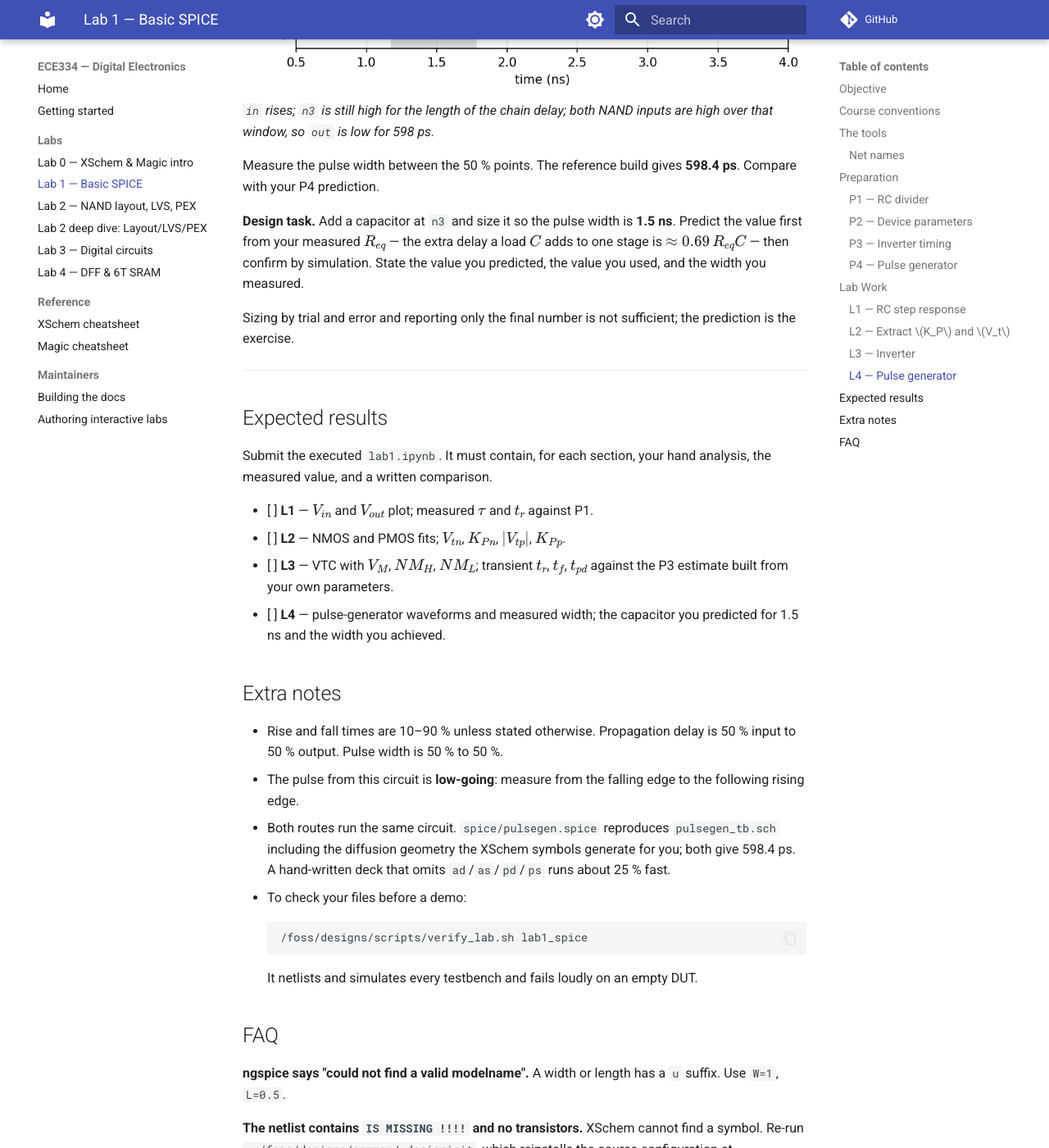
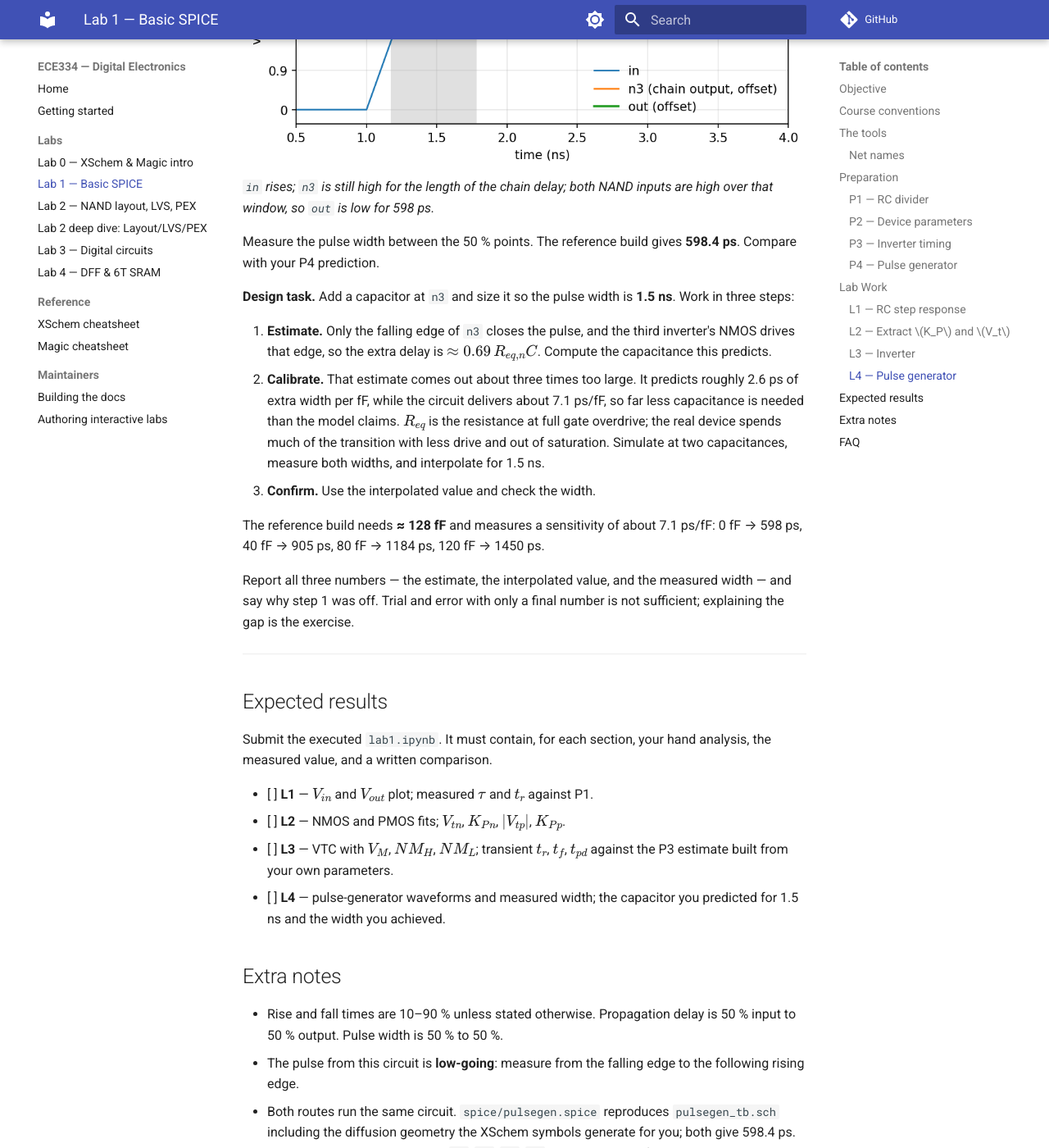
Before and after one commit to uoftasic/ece334-docs, an MkDocs documentation site: the page built from docs/labs/lab1/index.md, in a window 1280 px wide and 1400 px high, scrolled down 10305 px. Shown: the whole window at 82% size. Built offline with MkDocs 1.6.1 and Material for MkDocs 9.7.7, drawn with Linux system fonts in a browser that asks for light colours; comment, search, counter and statistics services are not loaded; some of the changed text lies outside the part shown.

Commit message:
docs(lab1): document the empty-DUT diagnostic

```diff
--- a/docs/labs/lab1/index.md
+++ b/docs/labs/lab1/index.md
@@ -243,9 +243,13 @@ change to move $V_M$ to mid-rail, and what that costs.
 *$t_r = 2619$ ps, $t_f = 1606$ ps, $t_{pd} = 885$ ps with $C_L = 0.2$ pF.*
 
 Substitute your extracted $K_P$ and $V_t$ into the P3 expressions and compare.
-Expect the hand estimate to be optimistic. Account for the gap: velocity
-saturation makes the real device weaker at high $V_{GS}$ than the square law
-predicts, and $R_{eq}$ ignores the output-node diffusion capacitance.
+The reference build gets $t_r = 2801$ ps and $t_f = 1665$ ps by hand against
+2619 ps and 1606 ps simulated — within 7 %, and slightly conservative.
+
+The agreement is that good because $K_P$ came from a real device rather than
+from a datasheet, so the extraction already absorbed most of the short-channel
+behaviour. Say what would happen to the agreement if you fitted $K_P$ over
+0.5–1.0 V instead, and why.
 
 ### L4 — Pulse generator
 
@@ -263,13 +267,25 @@ Measure the pulse width between the 50 % points. The reference build gives
 **598.4 ps**. Compare with your P4 prediction.
 
 **Design task.** Add a capacitor at `n3` and size it so the pulse width is
-**1.5 ns**. Predict the value first from your measured $R_{eq}$ — the extra
-delay a load $C$ adds to one stage is $\approx 0.69\,R_{eq}C$ — then confirm by
-simulation. State the value you predicted, the value you used, and the width you
-measured.
+**1.5 ns**. Work in three steps:
 
-Sizing by trial and error and reporting only the final number is not sufficient;
-the prediction is the exercise.
+1. **Estimate.** Only the falling edge of `n3` closes the pulse, and the third
+   inverter's NMOS drives that edge, so the extra delay is
+   $\approx 0.69\,R_{eq,n}C$. Compute the capacitance this predicts.
+2. **Calibrate.** That estimate comes out about three times too large. It
+   predicts roughly 2.6 ps of extra width per fF, while the circuit delivers
+   about 7.1 ps/fF, so far less capacitance is needed than the model claims.
+   $R_{eq}$ is the resistance at full gate overdrive; the real device spends
+   much of the transition with less drive and out of saturation. Simulate at two
+   capacitances, measure both widths, and interpolate for 1.5 ns.
+3. **Confirm.** Use the interpolated value and check the width.
+
+The reference build needs **≈ 128 fF** and measures a sensitivity of about
+7.1 ps/fF: 0 fF → 598 ps, 40 fF → 905 ps, 80 fF → 1184 ps, 120 fF → 1450 ps.
+
+Report all three numbers — the estimate, the interpolated value, and the
+measured width — and say why step 1 was off. Trial and error with only a final
+number is not sufficient; explaining the gap is the exercise.
 
 ---
 
@@ -311,9 +327,13 @@ XSchem cannot find a symbol. Re-run `. /foss/designs/common/.designinit`, which
 reinstalls the course configuration at `~/.xschem/xschemrc`, then reopen the
 schematic.
 
+**`verify_lab.sh` says "empty subcircuit(s) … the DUT has not been built yet".**
+The testbench is fine; the DUT behind it is still the empty stub. Double-click
+the DUT and build the circuit inside it.
+
 **`write` fails with "no writable vector found".**
-The DUT is still empty, so the nets named in the `.control` block do not exist.
-Build the circuit inside the DUT first.
+Same cause seen from ngspice's side: the nets named in the `.control` block do
+not exist because the DUT is empty.
 
 **The notebook cannot find a `.raw` file.**
 Press **Netlist & Simulate** before running the cell. Results are written to
```
